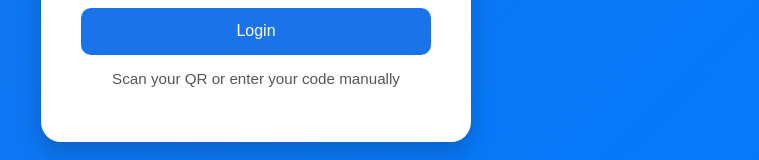
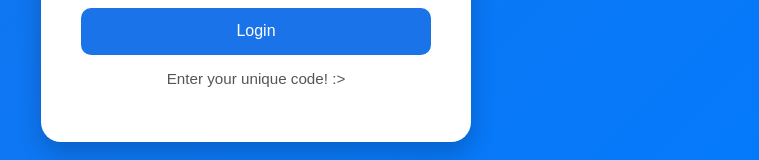
Before and after one commit to LuckyRoo-l/smartseat-uiii, a plain HTML site: page index.html in a window 1280 px wide. Shown: the part 444-604 px from the top of the page, without its empty margins (384-1143 px from the left). Drawn offline with Linux system fonts and the light colour scheme.

Commit message:
Update index.html

```diff
--- a/index.html
+++ b/index.html
@@ -16,8 +16,9 @@
         <input type="text" id="code" name="code" placeholder="Enter your reservation code" required>
       </div>
       <button type="submit">Login</button>
-      <p class="note">Scan your QR or enter your code manually</p>
+      <p class="note">Enter your unique code! :></p>
     </form>
   </div>
 </body>
+
 </html>
```
